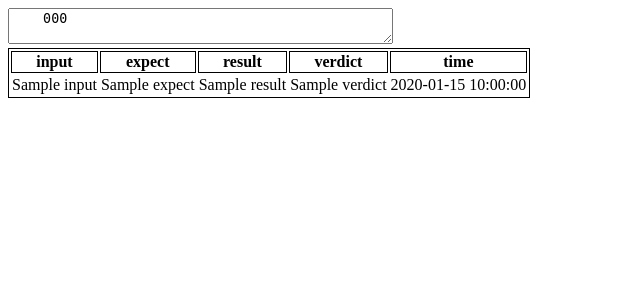
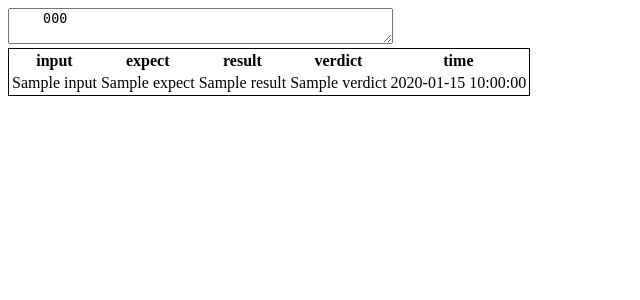
Before and after one commit to mitsuo0114/oncode, a Flask app: template templates/execute.html in a window 1280 px wide. Shown: the top 300 px of the page, without its empty margins (0-640 px from the left). Run offline with Flask 2, Linux system fonts and the light colour scheme; the template is opened without the code that fills it: most values are stand-ins (such as "Sample title", 1, 10 or a date in 2020).

Commit message:
clean code

```diff
--- a/templates/execute.html
+++ b/templates/execute.html
@@ -5,7 +5,7 @@
     <title>Title</title>
 </head>
 <style type="text/css">
-    table, th, tr{
+    table, tr {
         border: 1px black solid;
     }
 </style>
--- a/templates/index.html
+++ b/templates/index.html
@@ -5,7 +5,7 @@
     <title>Title</title>
 </head>
 <body>
-<form method="post" action="/execute" >
+<form method="post" action="/execute">
     <textarea name="code" title="code" style="width:30%; height:50em">def add(param1, param2):
      return int(param1) + int(param2)</textarea>
     <input type="submit" title="submit"/>
```
Lines whose indentation alone changed are shown as unchanged.
